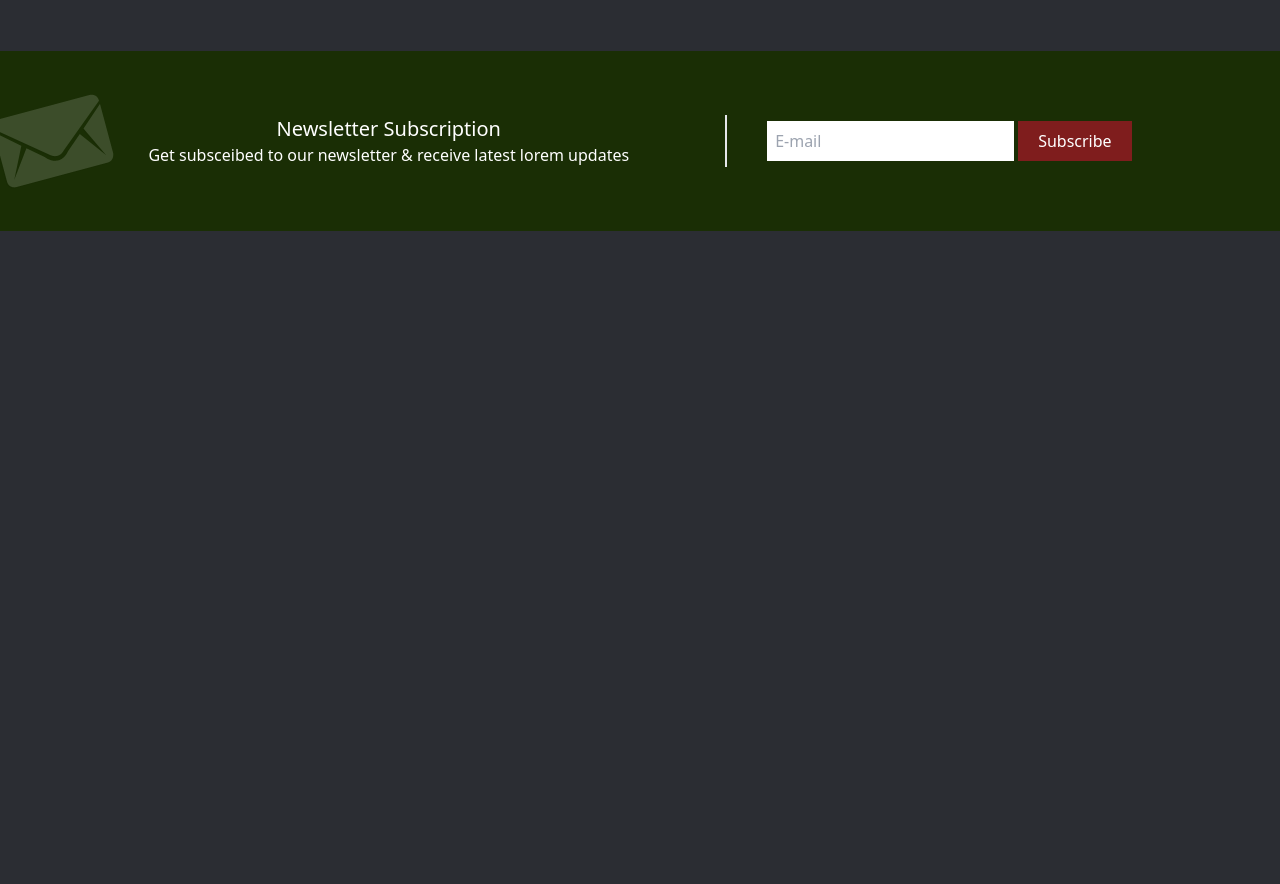
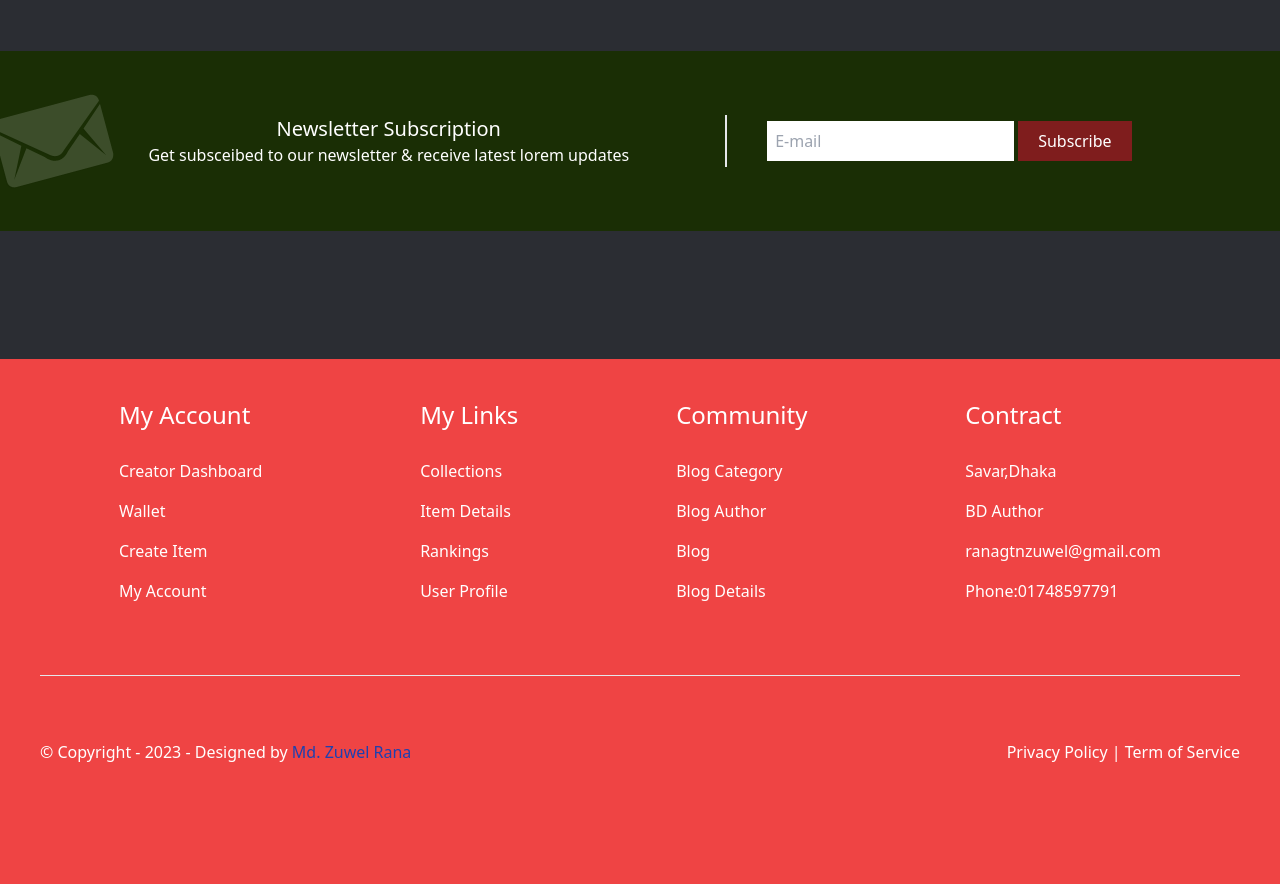
Before and after one commit to mdzuwelrana/First_Tailwind-project, a website built with Vite: page index.html in a window 1280 px wide. Shown: the part 3819-4703 px from the top of the page. Before the commit the page ends 4178 px from the top, so only its background shows below. Built offline with nearby package versions, Linux system fonts and the light colour scheme.

Commit message:
footer section

```diff
--- a/index.html
+++ b/index.html
@@ -201,6 +201,53 @@
     </section>
 
   </main>
+  <footer class="bg-red-500 p-10">
+    <div class="container mx-auto text-center sm:text-left">
+        <div class="text-white sm:flex justify-around">
+            <div>
+                <h2 class="mt-8 sm:mt-0 text-xl sm:text-2xl mb-5"> My Account </h2>
+                <ul class="leading-10">
+                    <li><a href="#"> Creator Dashboard </a> </li>
+                    <li><a href="#"> Wallet </a> </li>
+                    <li><a href="#"> Create Item </a> </li>
+                    <li><a href="#"> My Account </a> </li>
+                </ul>
+            </div>
+            <div>
+                <h2 class="mt-8 sm:mt-0 text-xl sm:text-2xl mb-5"> My Links </h2>
+                <ul class="leading-10">
+                    <li><a href="#"> Collections </a> </li>
+                    <li><a href="#"> Item Details </a> </li>
+                    <li><a href="#"> Rankings </a> </li>
+                    <li><a href="#"> User Profile </a> </li>
+                </ul>
+            </div>
+            <div>
+                <h2 class="mt-8 sm:mt-0 text-xl sm:text-2xl mb-5"> Community </h2>
+                <ul class="leading-10">
+                    <li><a href="#"> Blog Category </a> </li>
+                    <li><a href="#"> Blog Author </a> </li>
+                    <li><a href="#"> Blog </a> </li>
+                    <li><a href="#"> Blog Details </a> </li>
+                </ul>
+            </div>
+            <div>
+                <h2 class="text-xl mt-8 sm:mt-0 sm:text-2xl mb-5"> Contract </h2>
+                <ul class="leading-10">
+                    <li><a href="#"> Savar,Dhaka </a> </li>
+                    <li><a href="#"> BD Author </a> </li>
+                    <li><a href="#"> ranagtnzuwel@gmail.com </a> </li>
+                    <li><a href="#"> Phone:01748597791 </a> </li>
+                </ul>
+            </div>
+        </div>
+        <hr class="my-16">
+        <div class="text-white sm:flex justify-between mb-20">
+            <p> &copy; Copyright - 2023 - Designed by <span class="text-blue-800">Md. Zuwel Rana</span> </p>
+            <p> Privacy Policy | Term of Service </p>
+        </div>
+    </div>
+  </footer>
 
 </body>
 </html>
```
